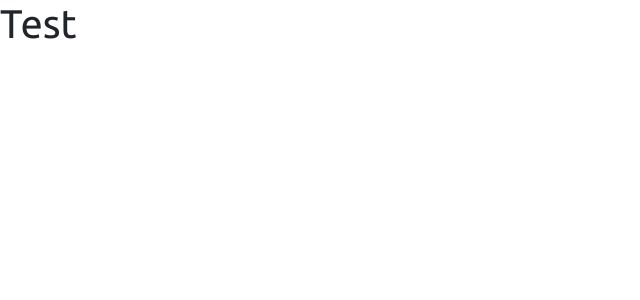
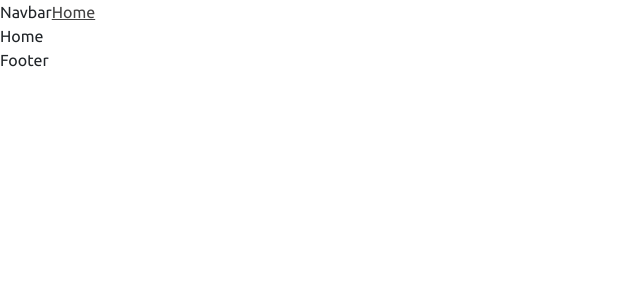
Before and after one commit to faizbyp/faiz-portfolio, a React (Vite) app: page / in a window 1280 px wide. Shown: the top 300 px of the page, without its empty margins (0-640 px from the left). Built offline with nearby package versions, Linux system fonts and the light colour scheme.

Commit message:
add react router

```diff
--- a/package.json
+++ b/package.json
@@ -12,7 +12,8 @@
   "dependencies": {
     "bootstrap": "^5.2.3",
     "react": "^18.2.0",
-    "react-dom": "^18.2.0"
+    "react-dom": "^18.2.0",
+    "react-router-dom": "^6.9.0"
   },
   "devDependencies": {
     "@types/react": "^18.0.27",
--- a/src/App.jsx
+++ b/src/App.jsx
@@ -1,6 +1,23 @@
+// eslint-disable-next-line import/no-extraneous-dependencies
+import {
+  BrowserRouter as Router, Link, Route, Routes,
+} from 'react-router-dom';
+import Home from './components/Home';
+
 function App() {
   return (
-    <h1>Test</h1>
+    <Router>
+      <nav>
+        Navbar
+        <Link to="/">Home</Link>
+      </nav>
+
+      <Routes>
+        <Route path="/" element={<Home />} />
+      </Routes>
+
+      <footer>Footer</footer>
+    </Router>
   );
 }
 
--- /dev/null
+++ b/src/components/Home.jsx
@@ -0,0 +1,6 @@
+function Home() {
+  return (
+    <div>Home</div>
+  );
+}
+export default Home;
```
Also changed, not shown: .eslintrc.json, 1 other file (tests, documents, lock files or other folders).
